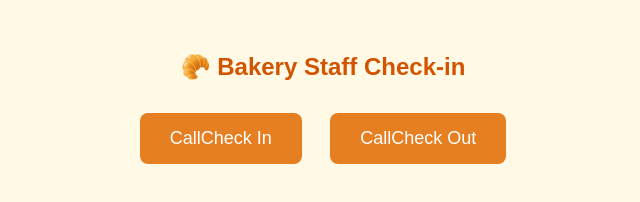
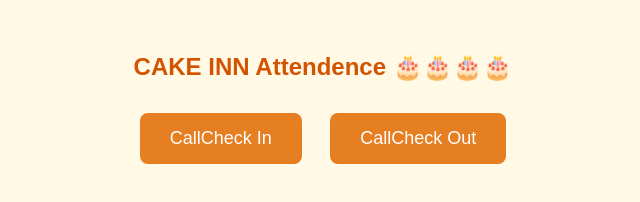
Before and after one commit to azanorcadev-coder/bakery-checkin, a plain HTML site: page index.html in a window 1280 px wide. Shown: the whole page, without its empty margins (317-957 px from the left). Drawn offline with Linux system fonts and the light colour scheme.

Commit message:
Update header text for attendance

```diff
--- a/index.html
+++ b/index.html
@@ -23,7 +23,7 @@
   </style>
 </head>
 <body>
-  <h2>🥐 Bakery Staff Check-in</h2>
+  <h2>CAKE INN Attendence 🎂🎂🎂🎂 </h2>
   <button onclick="check('check_in')">CallCheck In</button>
   <button onclick="check('check_out')">CallCheck Out</button>
   <div id="status"></div>
```
